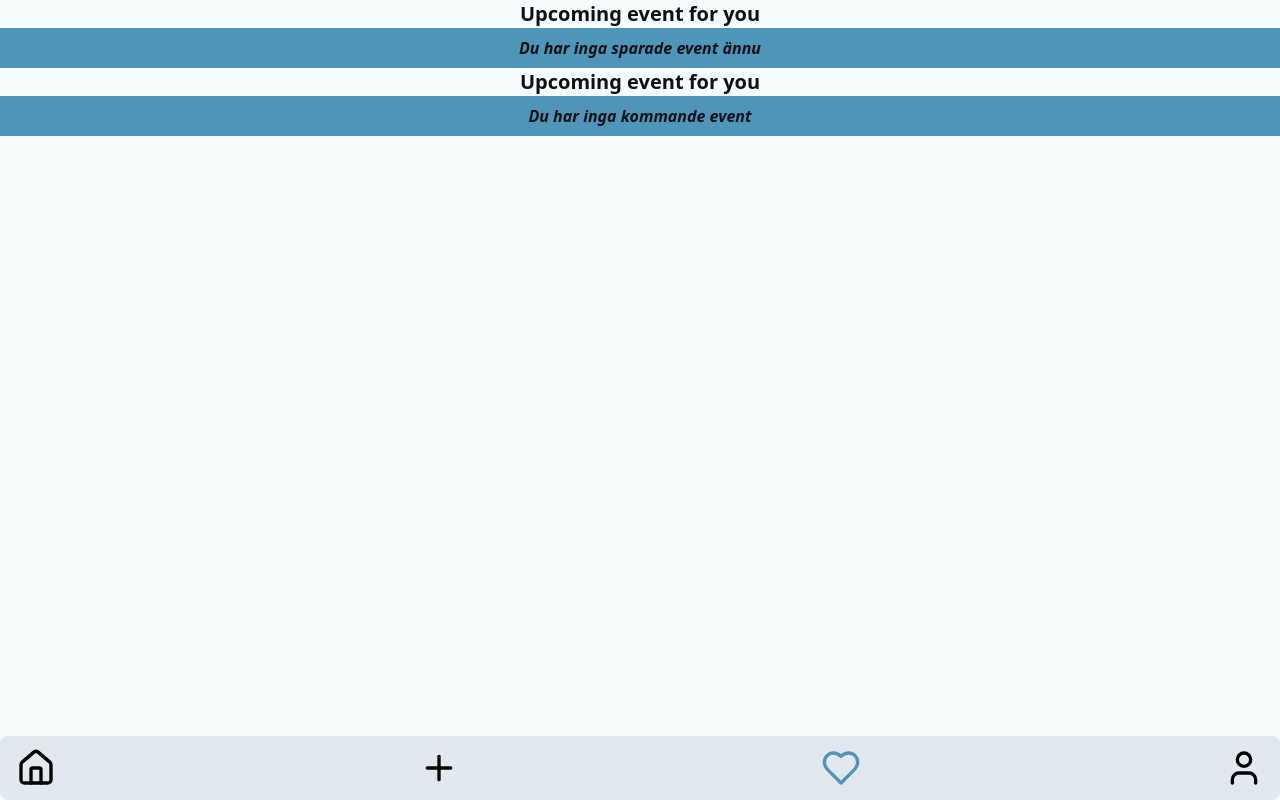
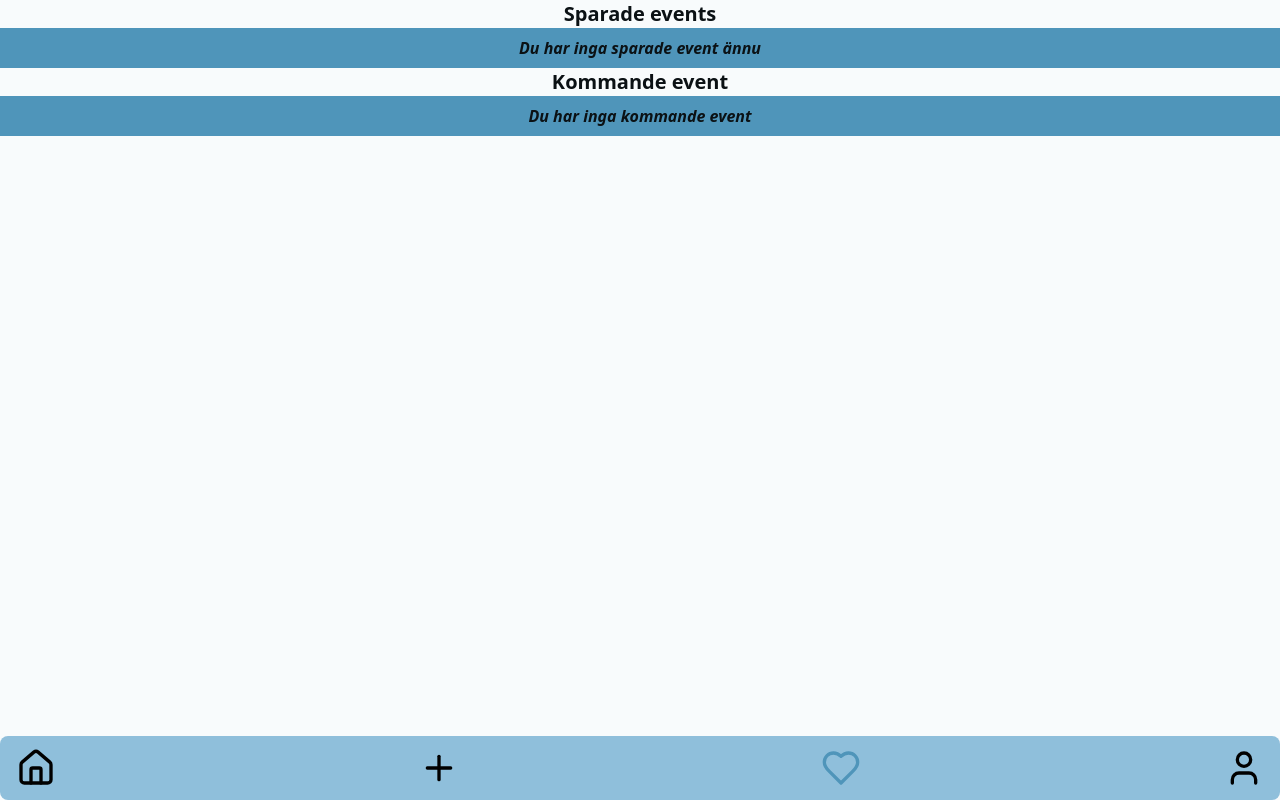
Before and after one commit to skoanton/hackathon, a React (Vite) app: page /event/saved in a window 1280 px wide. Built offline with nearby package versions, Linux system fonts and the light colour scheme.

Commit message:
ändrade färger

```diff
--- a/src/components/BottomNavbar/BottomNavbar.tsx
+++ b/src/components/BottomNavbar/BottomNavbar.tsx
@@ -1,30 +1,52 @@
-import { Heart, Home, Plus, User } from 'lucide-react';
-import { Link, useLocation } from 'react-router-dom';
+import { Heart, Home, Plus, User } from "lucide-react";
+import { Link, useLocation } from "react-router-dom";
 
 const BottomNavbar = () => {
   const location = useLocation();
   return (
     <footer className=" h-16 w-full fixed bottom-0 ">
-         <div className=" h-full w-full bg-slate-200 px-4 rounded-lg">
+      <div className=" h-full w-full bg-secondary px-4 rounded-lg">
         <ul className="w-full h-full items-center flex justify-between">
           <li>
-                  <Link to={'/'}>
-                     <Home className={` w-10 h-10 ${location.pathname === '/' ? 'text-primary' : 'text-black'}`} />
+            <Link to={"/"}>
+              <Home
+                className={` w-10 h-10 ${
+                  location.pathname === "/" ? "text-primary" : "text-black"
+                }`}
+              />
             </Link>
           </li>
           <li>
-                  <Link to={'/newevent'}>
-                     <Plus className={`w-10 h-10 ${location.pathname === '/newevent' ? 'text-primary' : 'text-black'}`} />
+            <Link to={"/newevent"}>
+              <Plus
+                className={`w-10 h-10 ${
+                  location.pathname === "/newevent"
+                    ? "text-primary"
+                    : "text-black"
+                }`}
+              />
             </Link>
           </li>
           <li>
-                  <Link to={'/event/saved'}>
-                     <Heart className={`w-10 h-10 ${location.pathname === '/event/saved' ? 'text-primary' : 'text-black'}`} />
+            <Link to={"/event/saved"}>
+              <Heart
+                className={`w-10 h-10 ${
+                  location.pathname === "/event/saved"
+                    ? "text-primary"
+                    : "text-black"
+                }`}
+              />
             </Link>
           </li>
           <li>
-                  <Link to={'/profile/1'}>
-                     <User className={`w-10 h-10 ${location.pathname.startsWith('/profile') ? 'text-primary' : 'text-black'}`} />
+            <Link to={"/profile/1"}>
+              <User
+                className={`w-10 h-10 ${
+                  location.pathname.startsWith("/profile")
+                    ? "text-primary"
+                    : "text-black"
+                }`}
+              />
             </Link>
           </li>
         </ul>
--- a/src/components/Carousel/Carousel.tsx
+++ b/src/components/Carousel/Carousel.tsx
@@ -1,23 +1,35 @@
-import { EventsContext } from '@/Context/EventsContext/EventsContext';
-import { Card, CardContent } from '@/components/ui/card';
-import { Carousel, CarouselContent, CarouselItem } from '@/components/ui/carousel';
-import { useContext } from 'react';
+import { EventsContext } from "@/Context/EventsContext/EventsContext";
+import { Card, CardContent } from "@/components/ui/card";
+import {
+  Carousel,
+  CarouselContent,
+  CarouselItem,
+} from "@/components/ui/carousel";
+import { useContext } from "react";
 
 export function StartpageCarousel() {
   const { eventsState } = useContext(EventsContext);
   return (
     <Carousel className="mb-2">
-         <h1 className="text-center py-2 font-bold text-2xl ">Popular upcoming events</h1>
+      <h1 className="text-center py-2 font-bold text-2xl ">
+        Popular upcoming events
+      </h1>
       <CarouselContent>
         {eventsState.event.map((event, index) => (
           <CarouselItem key={index} className="basis-1/2 ">
             <div className="flex items-center justify-center flex-col">
-                     <Card className="bg-slate-100">
+              <Card>
                 <CardContent className="flex items-center aspect-square  justify-between flex-col h-48 bg">
-                           <img src={event.images[0]} alt={`${event.title} thumbnail`} className="text-xs text-center rounded-lg  mt-2 max-h-32 " />
+                  <img
+                    src={event.images[0]}
+                    alt={`${event.title} thumbnail`}
+                    className="text-xs text-center rounded-lg  mt-2 max-h-32 "
+                  />
                   <div className="w-full text-center">
                     <h1 className="text-m font-semibold">{event.title}</h1>
-                              <h2 className=" text-sm font-thin">{event.date.toDateString()}</h2>
+                    <h2 className=" text-sm font-thin">
+                      {event.date.toDateString()}
+                    </h2>
                   </div>
                 </CardContent>
               </Card>
--- a/src/components/EventCard/EventCard.tsx
+++ b/src/components/EventCard/EventCard.tsx
@@ -1,8 +1,13 @@
-import { UserEventsContext } from '@/Context/UserEventsContext/UserEventsContext';
-import { Card, CardContent, CardDescription, CardTitle } from '@/components/ui/card';
-import { Event } from '@/types/eventTypes';
-import { Heart, UserCheck } from 'lucide-react';
-import { useContext } from 'react';
+import { UserEventsContext } from "@/Context/UserEventsContext/UserEventsContext";
+import {
+  Card,
+  CardContent,
+  CardDescription,
+  CardTitle,
+} from "@/components/ui/card";
+import { Event } from "@/types/eventTypes";
+import { Heart, UserCheck } from "lucide-react";
+import { useContext } from "react";
 
 type EventCardProps = {
   event: Event;
@@ -12,22 +17,36 @@ const EventCard = ({ event }: EventCardProps) => {
   const { userEventsState } = useContext(UserEventsContext);
   return (
     <>
-         <Card className="bg-slate-100">
+      <Card>
         <CardContent className="flex justify-center items-center gap-5 p-2">
           <picture className="justify-self-center">
-                  <img src={event.images[0]} alt="event picture" className=" w-28 h-28 object-cover rounded-lg" />
+            <img
+              src={event.images[0]}
+              alt="event picture"
+              className=" w-28 h-28 object-cover rounded-lg"
+            />
           </picture>
 
           <div className="flex-grow">
-                  <CardTitle className="text-lg">{event.date.toDateString()}</CardTitle>
+            <CardTitle className="text-lg">
+              {event.date.toDateString()}
+            </CardTitle>
             <p className="font-bold text-l">{event.title}</p>
-                  <CardDescription className="text-black">{event.organizer}</CardDescription>
+            <CardDescription className="text-black">
+              {event.organizer}
+            </CardDescription>
             <div className="flex gap-2 items-center">
               <div className="flex w-2/4">
                 <UserCheck className="w-5 h-5" />
                 <p className="font-semibold">{event.attendants} kommer</p>
               </div>
-                     <Heart className={`w-5 h-5 ${userEventsState.favorites.some((ev) => ev.id === event.id) ? 'fill-red-500' : 'bg-transparent'}`} />
+              <Heart
+                className={`w-5 h-5 ${
+                  userEventsState.favorites.some((ev) => ev.id === event.id)
+                    ? "fill-red-500"
+                    : "fill-none"
+                }`}
+              />
             </div>
           </div>
         </CardContent>
--- a/src/components/Scrollarea/Scrollarea.tsx
+++ b/src/components/Scrollarea/Scrollarea.tsx
@@ -13,7 +13,7 @@ type ScrollAreaProps = {
 export function ScrollArea({ currentEventState }: ScrollAreaProps) {
   return (
     <ScrollAreaShad className=" rounded-md ">
-      <ul className="flex flex-col gap-2">
+      <ul className="flex flex-col gap-2 p-2">
         {currentEventState.map((event) => (
           <li key={event.id}>
             <Link to={`/event/${event.id}`}>
--- a/src/pages/SavedEvents/SavedEventPage.tsx
+++ b/src/pages/SavedEvents/SavedEventPage.tsx
@@ -9,7 +9,7 @@ const SavedEventPage = ({}: SavedEventPageProps) => {
 
   return (
     <>
-      <h2 className="text-xl font-bold text-center">Upcoming event for you</h2>
+      <h2 className="text-xl font-bold text-center">Sparade events</h2>
       <div
         className={`p-2 ${
           userEventsState.favorites.length < 1 ? "bg-primary" : "bg-transparent"
@@ -23,7 +23,7 @@ const SavedEventPage = ({}: SavedEventPageProps) => {
           </p>
         )}
       </div>
-      <h2 className="text-xl font-bold text-center">Upcoming event for you</h2>
+      <h2 className="text-xl font-bold text-center">Kommande event</h2>
       <div
         className={`p-2 ${
           userEventsState.attending.length < 1 ? "bg-primary" : "bg-transparent"
```
Lines whose indentation alone changed are shown as unchanged.
